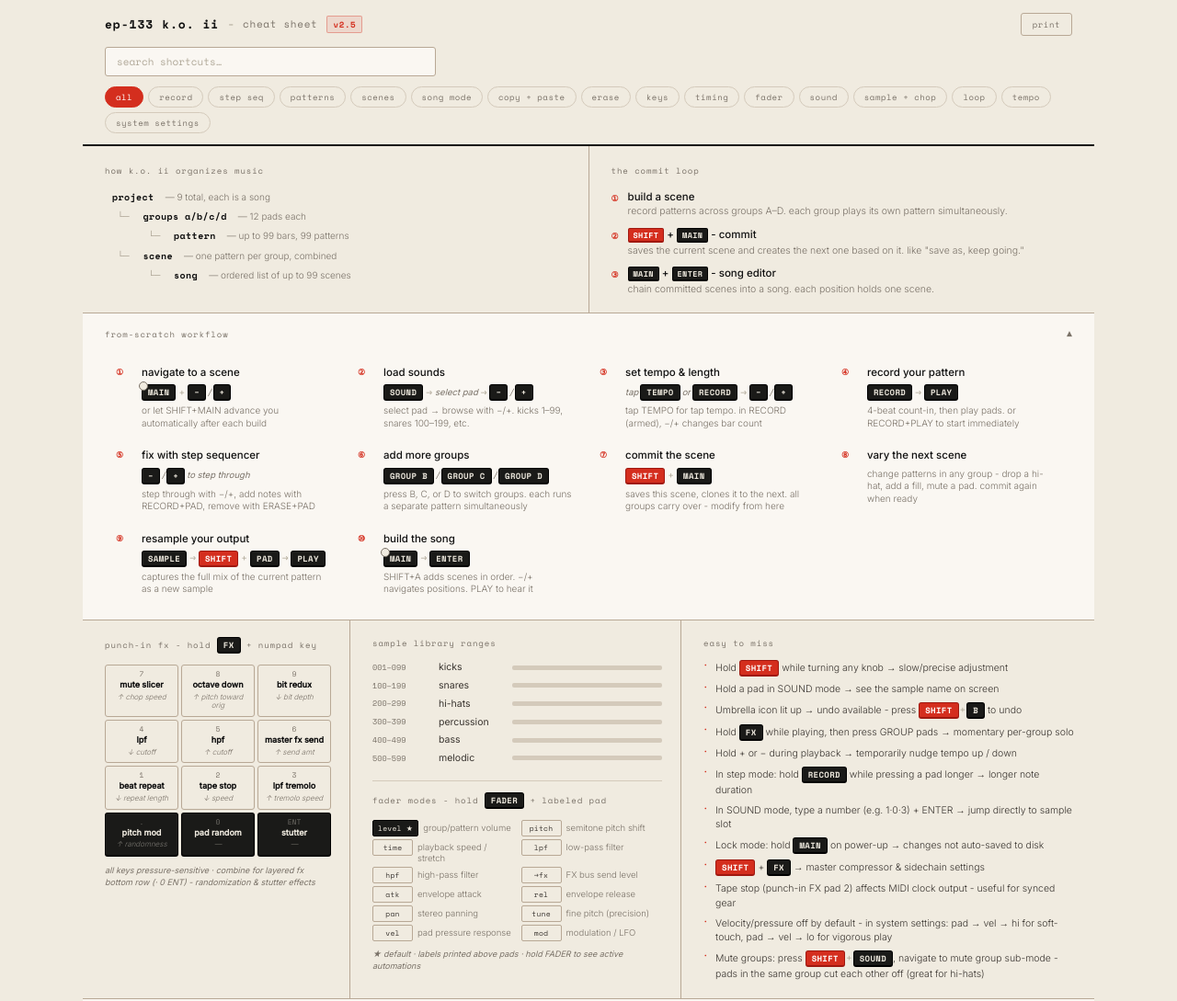
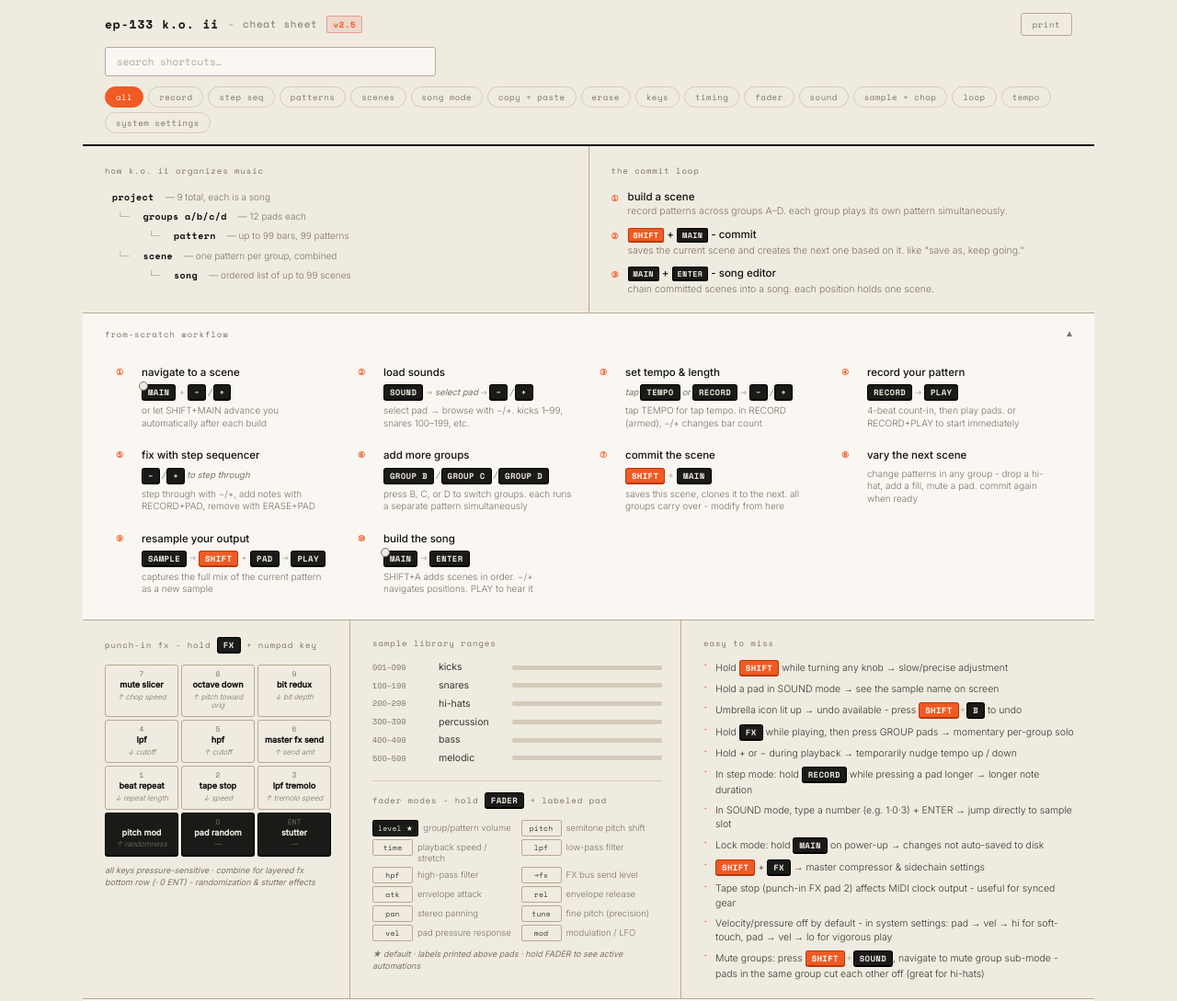
Before and after one commit to josephharrington/ep133-cheatsheet, a plain HTML site: page index.html in a window 1280 px wide. Shown: the top 1089 px of the page at 92% size. Drawn offline with nearby package versions, Linux system fonts and the light colour scheme.

Commit message:
Update accent color from red to TE's actual button orange
Compared the cheat sheet's --red (#d42e1e) against the physical EP-133
device and TE's own website illustration SVG. The illustration uses two
distinct colors: #f15a22 on button/knob-shaped paths and #e52817 on
text/logotype-shaped paths. Since --red here is used for SHIFT keys,
section numbers, and filter pills - all button-accent analogues, not
wordmark text - #f15a22 is the more accurate reference color.

Also recalculated the SHIFT key's hardcoded dark "keycap" border shade
(#a01810 -> #b8380c) to stay proportional to the new base color, and
updated AGENT_CONTEXT.md's palette documentation to match.

```diff
--- a/index.html
+++ b/index.html
@@ -22,7 +22,7 @@
   --sub:#3a3530;
   --muted:#7a7268;
   --dim:#b0a898;
-  --red:#d42e1e;
+  --red:#f15a22;
   --key-bg:#1a1a18;
   --key-text:#ede8dd;
   --mono:'Space Mono','Courier New',monospace;
@@ -119,7 +119,7 @@ h1.h-logo{margin:0;display:inline}
   background:var(--key-bg);border:1px solid #000;border-bottom:2px solid #000;
   border-radius:2px;color:var(--key-text);
 }
-.commit-key.ks{background:var(--red);border-color:#a01810;border-bottom-color:#a01810;color:#fff}
+.commit-key.ks{background:var(--red);border-color:#b8380c;border-bottom-color:#b8380c;color:#fff}
 
 /* ── WORKFLOW SECTION ─────────────────────────────────────── */
 .wf-details{border-bottom:1px solid var(--border2);background:var(--card)}
@@ -312,8 +312,8 @@ main{padding:0 24px}
 }
 .key.ks{
   color:#fff;
-  border-color:#a01810;
-  border-bottom-color:#a01810;
+  border-color:#b8380c;
+  border-bottom-color:#b8380c;
   background:var(--red);
 }
 .op{color:var(--dim);font-family:var(--mono);font-size:11px;padding:0 1px;line-height:1}
```
Also changed, not shown: AGENT_CONTEXT.md (+4 -1 lines).
